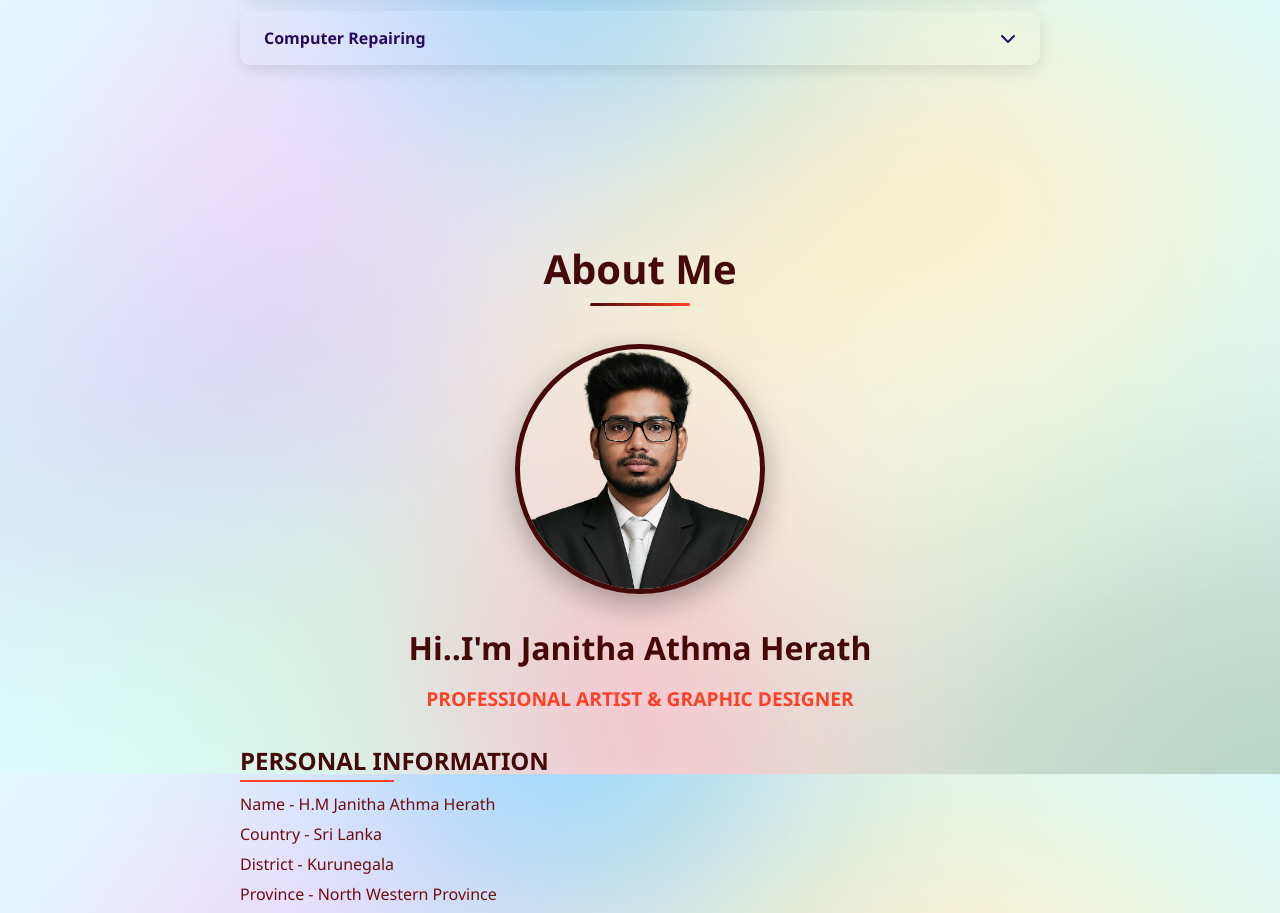
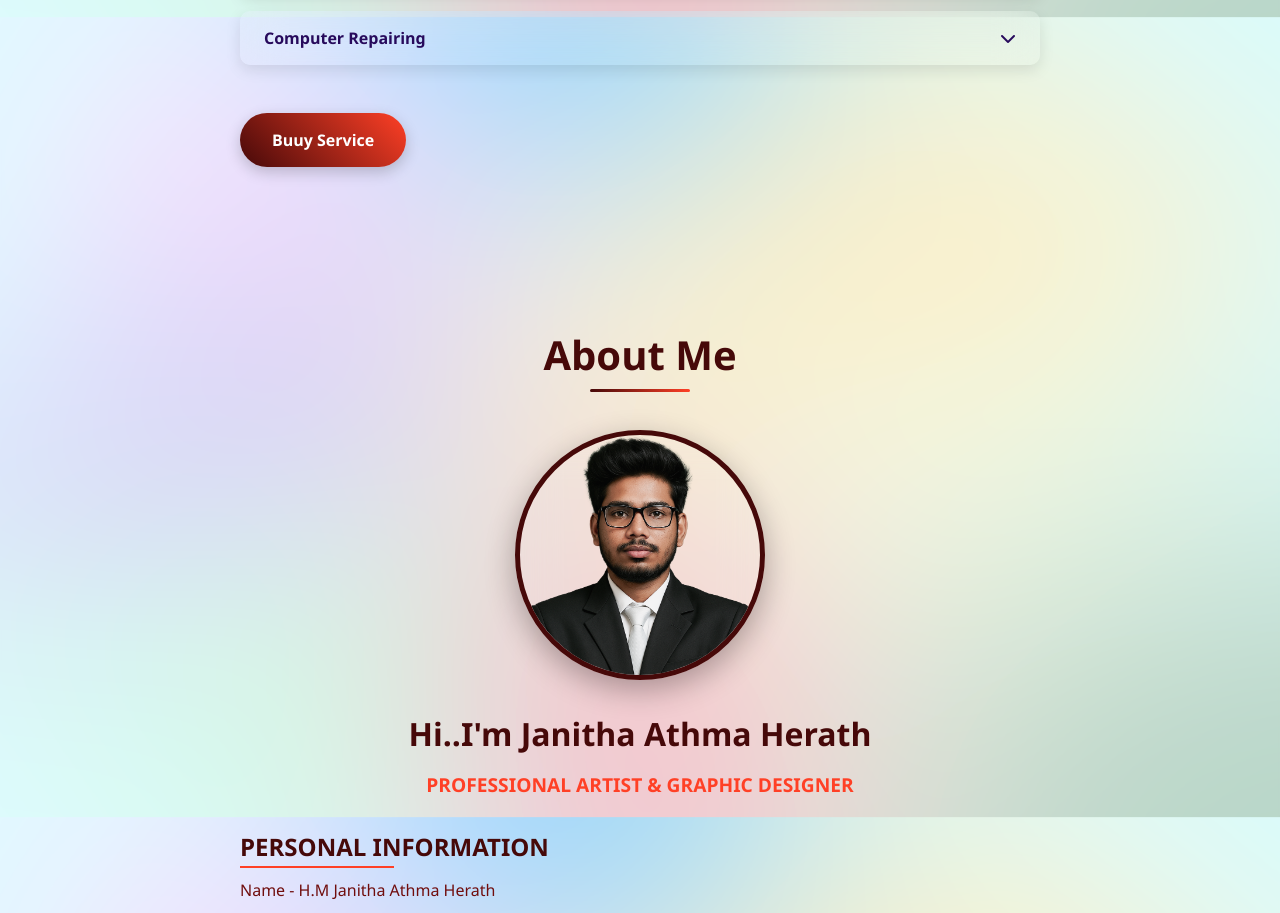
Before and after one commit to janithgraphicstudio/my-Portfolio, a plain HTML site: page index.html in a window 1280 px wide. Shown: the part 4111-5024 px from the top of the page. Drawn offline with Linux system fonts and the light colour scheme.

Commit message:
Update index.html
link fix

```diff
--- a/index.html
+++ b/index.html
@@ -1118,7 +1118,8 @@ footer p {
                         </div>
                     </div>
                 </div>
-            </div>
+           </div>
+            <a href="https://sites.google.com/view/janithgraphicstudio/shop" target="_blank" class="cv-btn">Buuy Service</a>
         </div>
     </section>
 
```
